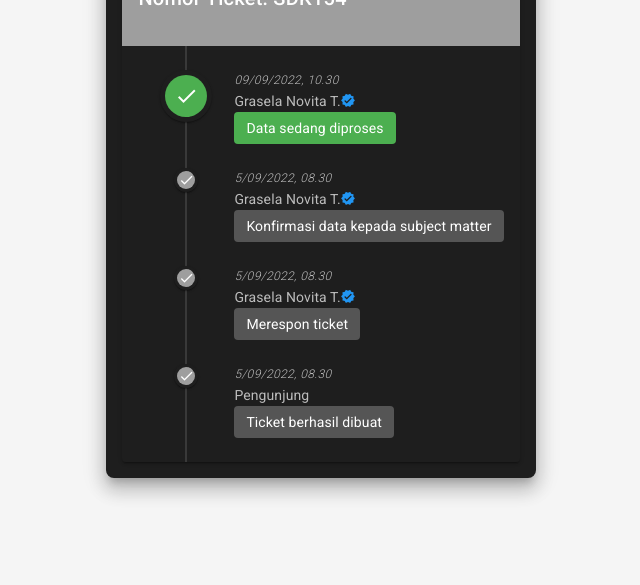
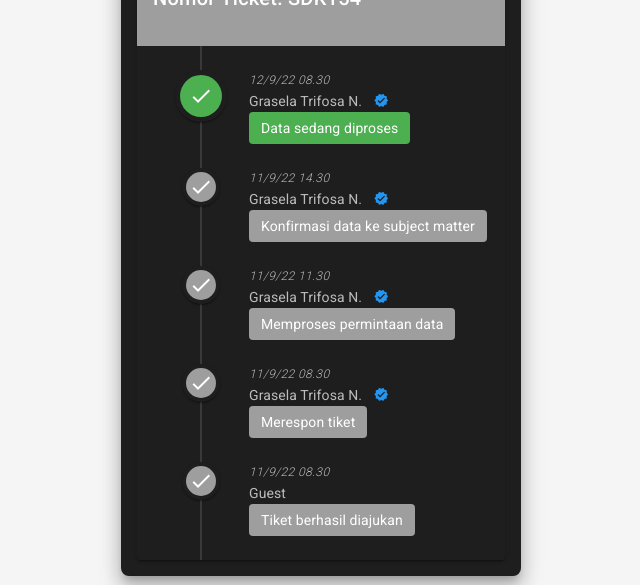
Before and after one commit to deyraka/rateus, a Vue app: page /tracking in a window 1280 px wide. Shown: the part 212-797 px from the top of the page, without its empty margins (319-959 px from the left). Built offline with nearby package versions, Linux system fonts and the light colour scheme.

Commit message:
logical script for tracking page

```diff
--- a/src/views/Tracking.vue
+++ b/src/views/Tracking.vue
@@ -13,107 +13,30 @@
         dense
       >
         <v-timeline-item
-          color="success"
+          v-for="(item, i) in items"
+          :key="i"
+          :color="i==0 ? 'success' : 'grey'"
           icon="mdi-check"
-          icon-color="white"
-          large
+          :large="i==0 ? true : false"
         >
           <div class="text-caption font-weight-light font-italic">
-            09/09/2022, 10.30
+            {{item.timestamp}}
           </div>
           <div>
-            Grasela Novita T.
+            {{item.user}}
             <v-icon
               right color="blue" size="15px"
-              class="ml-n1 mt-n1"
+              class="mt-n1"
+              v-if="item.verified==true"
             >
               mdi-check-decagram
             </v-icon>
           </div>
           <v-chip
             label
-            color="success"
+            :color="i==0 ? 'success' : 'grey'"
           >
-            Data sedang diproses
-          </v-chip>
-        </v-timeline-item>
-
-        <v-timeline-item
-          color="grey"
-          icon="mdi-check"
-          icon-color="white"
-          small
-        >
-          <div class="text-caption font-weight-light font-italic">
-            5/09/2022, 08.30
-          </div>
-          <div>
-            Grasela Novita T.
-            <v-icon
-              right color="blue" size="15px"
-              class="ml-n1 mt-n1"
-            >
-              mdi-check-decagram
-            </v-icon>
-          </div>
-          <div>
-            <v-chip
-              label
-              style="overflow-x: auto;overflow-y: hidden;white-space: nowrap;"
-            >
-              Konfirmasi data kepada subject matter
-            </v-chip>
-          </div>
-          <!-- <v-responsive>
-            <v-card color="grey">
-              <v-card-text>
-                This card will always be 16:9 (unless you put more stuff in it)
-              </v-card-text>
-            </v-card>
-          </v-responsive> -->
-        </v-timeline-item>
-
-        <v-timeline-item
-          color="grey"
-          icon="mdi-check"
-          icon-color="white"
-          small
-        >
-          <div class="text-caption font-weight-light font-italic">
-            5/09/2022, 08.30
-          </div>
-          <div>
-            Grasela Novita T.
-            <v-icon
-              right color="blue" size="15px"
-              class="ml-n1 mt-n1"
-            >
-              mdi-check-decagram
-            </v-icon>
-          </div>
-          <v-chip
-            label
-          >
-            Merespon ticket
-          </v-chip>
-        </v-timeline-item>
-
-        <v-timeline-item
-          color="grey"
-          icon="mdi-check"
-          icon-color="white"
-          small
-        >
-          <div class="text-caption font-weight-light font-italic">
-            5/09/2022, 08.30
-          </div>
-          <div>
-            Pengunjung
-          </div>
-          <v-chip
-            label
-          >
-            Ticket berhasil dibuat
+            {{item.desc}}
           </v-chip>
         </v-timeline-item>
       </v-timeline>
@@ -123,6 +46,39 @@
 
 <script>
 export default {
-
+  data: () => ({
+    items: [
+      {
+        timestamp: '12/9/22 08.30',
+        user: 'Grasela Trifosa N.',
+        verified: true,
+        desc: 'Data sedang diproses'
+      },
+      {
+        timestamp: '11/9/22 14.30',
+        user: 'Grasela Trifosa N.',
+        verified: true,
+        desc: 'Konfirmasi data ke subject matter'
+      },
+      {
+        timestamp: '11/9/22 11.30',
+        user: 'Grasela Trifosa N.',
+        verified: true,
+        desc: 'Memproses permintaan data'
+      },
+      {
+        timestamp: '11/9/22 08.30',
+        user: 'Grasela Trifosa N.',
+        verified: true,
+        desc: 'Merespon tiket'
+      },
+      {
+        timestamp: '11/9/22 08.30',
+        user: 'Guest',
+        verified: false,
+        desc: 'Tiket berhasil diajukan'
+      }
+    ]
+  })
 }
 </script>
```
Also changed, not shown: src/views/Tracking copy.vue (added, +128 -0 lines).
